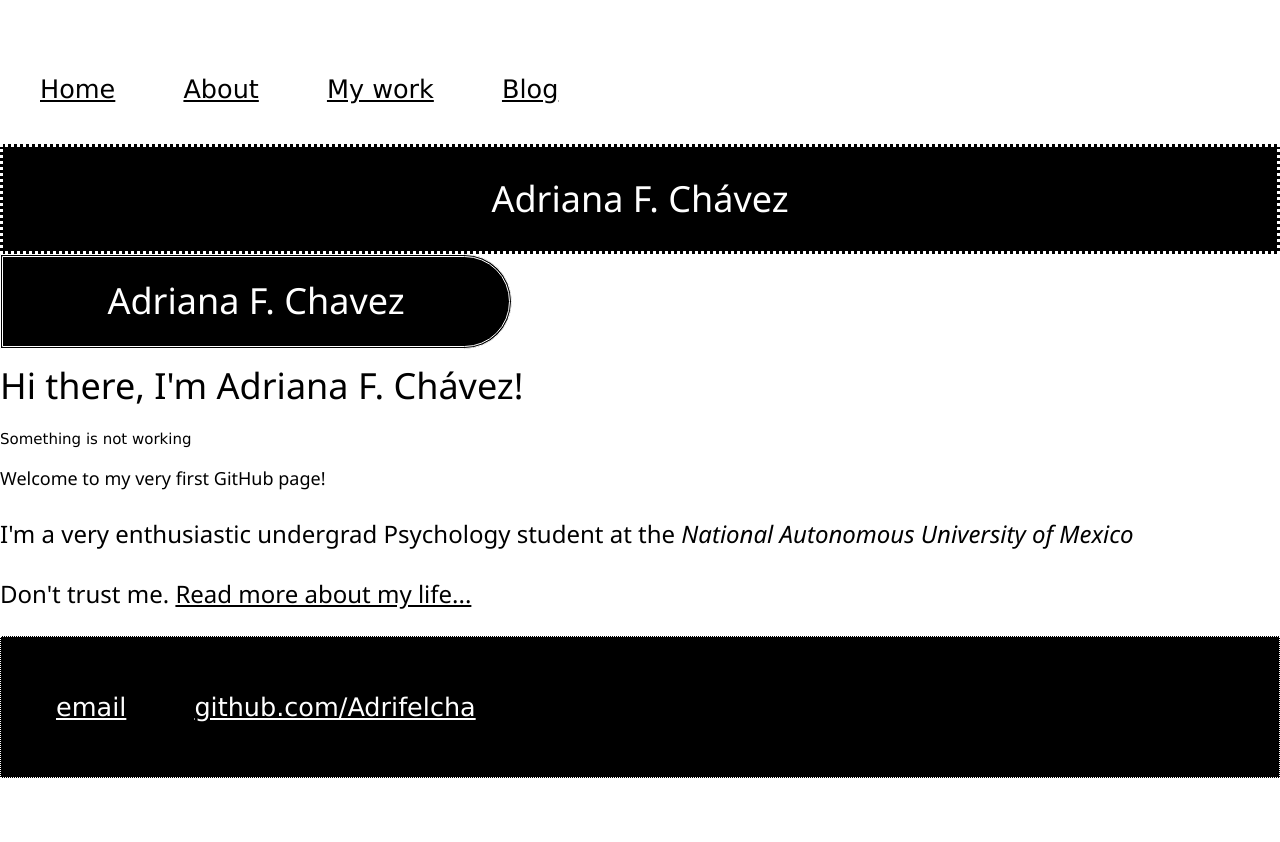
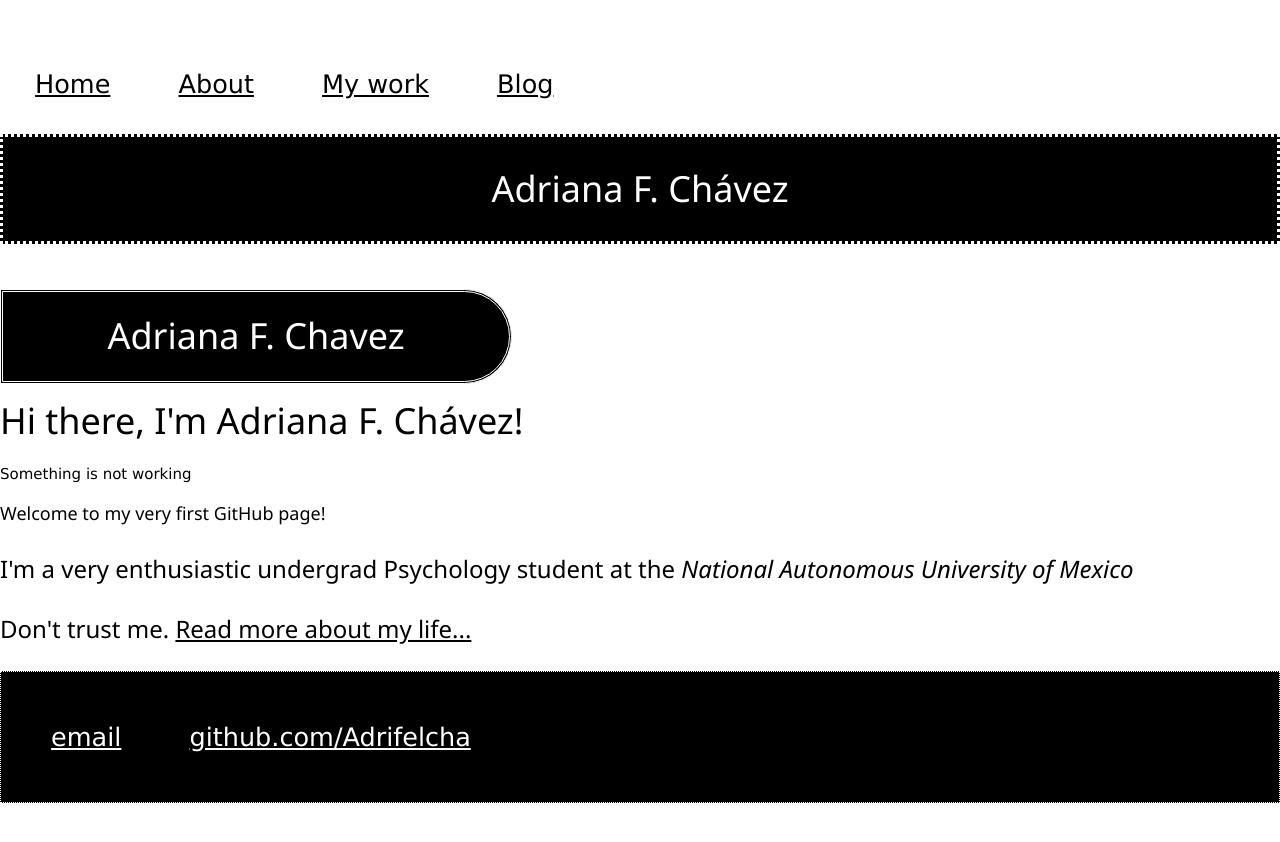
Before and after one commit to Adrifelcha/Adrifelcha-github.io, a Jekyll site: the page built from index.html, in a window 1280 px wide. Shown: the top 842 px of the page. Built offline with Jekyll 4.4.1, drawn with Linux system fonts in a browser that asks for light colours.

Commit message:
Update default.html

```diff
--- a/_layouts/default.html
+++ b/_layouts/default.html
@@ -43,7 +43,7 @@
 			}
 
 			nav ul, footer ul {
-    				padding: 10px;
+    				padding: 0.2em;
     				font-size:1.7em;
     				list-style: none;
     				text-align:left;
@@ -71,6 +71,8 @@
       <h1 class="project-name">Adriana F. Chávez</h1>
     			</header>
 
+			<br> <br>
+
 			<header class=style2>
       <h1 class="project-name">{{ page.title }}</h1>
     			</header>
```
